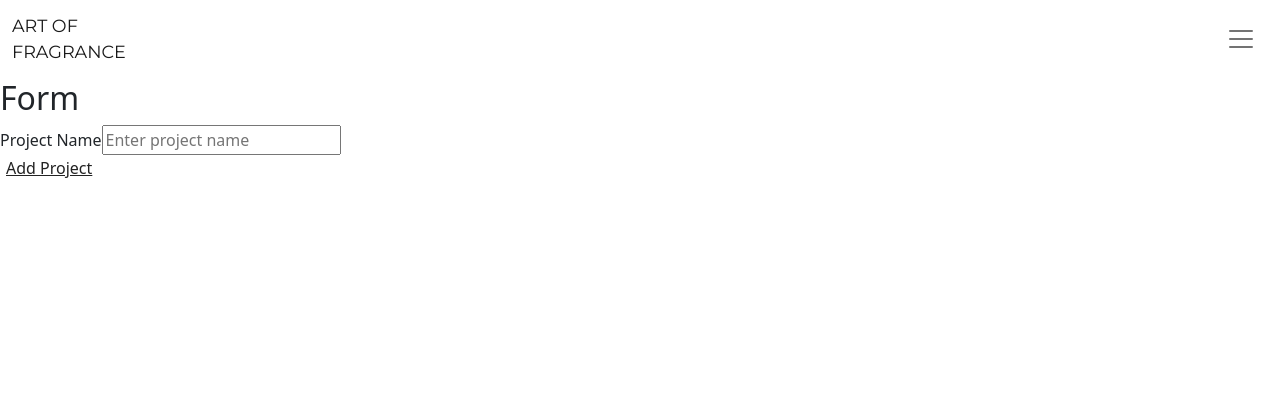
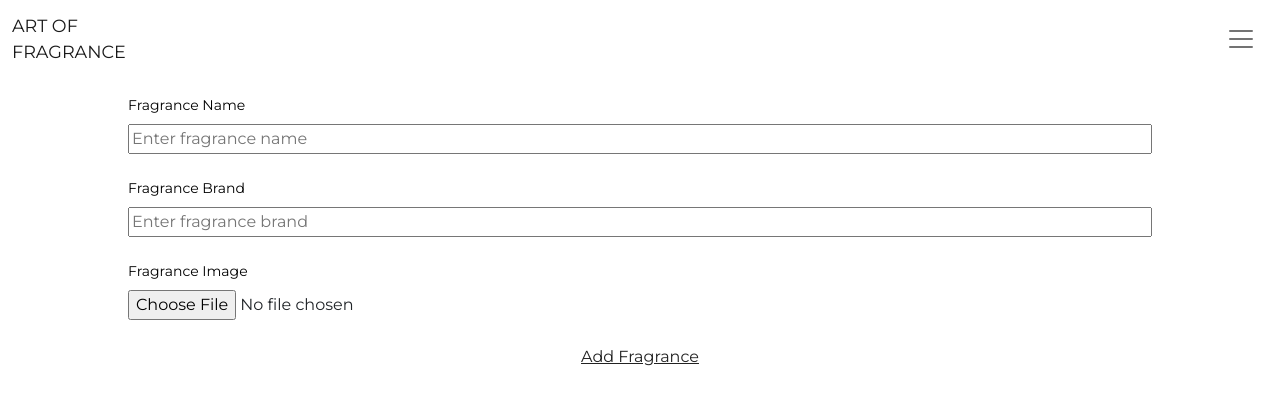
Before and after one commit to 1Zapien/fragrance-app, a React (Create React App) app: page /addfragrance in a window 1280 px wide. Shown: the top 404 px of the page. Built offline with nearby package versions, Linux system fonts and the light colour scheme.

Commit message:
login test

```diff
--- a/package.json
+++ b/package.json
@@ -7,6 +7,7 @@
     "@testing-library/react": "^12.1.3",
     "@testing-library/user-event": "^13.5.0",
     "bootstrap": "^5.1.3",
+    "firebase": "^9.6.8",
     "react": "^17.0.2",
     "react-bootstrap": "^2.2.0",
     "react-dom": "^17.0.2",
--- a/src/components/handlelogin/LoginInfo.js
+++ b/src/components/handlelogin/LoginInfo.js
@@ -1,13 +1,70 @@
 import login_img from "../../images/loginhero.jpg";
 import classes from "./LoginInfo.module.css";
 import "../../App.css";
-import FacebookLogin from "react-facebook-login/dist/facebook-login-render-props";
-
-const responseFacebook = response => {
-  console.log(response);
-};
+// import FacebookLogin from "react-facebook-login/dist/facebook-login-render-props";
+import { FacebookAuthProvider, signInWithPopup, getAuth } from "firebase/auth";
+// import firebase from "../../firebase";
+import { Navigate } from "react-router-dom";
+import { useContext } from "react";
+import AuthContext from "../../store/auth-context";
 
 function LoginInfo() {
+  const provider = new FacebookAuthProvider();
+
+  const authCtx = useContext(AuthContext);
+
+  const auth = getAuth();
+  console.log("this is auth " + auth);
+  console.log(authCtx.isLoggedIn);
+
+  // const user = auth.currentUser;
+
+  function loginHandler(event) {
+    if (authCtx.isLoggedIn) {
+      console("login should be true");
+      // User is signed in, see docs for a list of available properties
+      // https://firebase.google.com/docs/reference/js/firebase.User
+      // ...
+      // console.log(user);
+
+      <Navigate to="/home" replace={true} />;
+    } else {
+      signInWithPopup(auth, provider)
+        .then(result => {
+          // This gives you a Facebook Access Token. You can use it to access the Facebook API.
+          const credential = FacebookAuthProvider.credentialFromResult(result);
+          const token = credential.accessToken;
+
+          console.log(result);
+
+          console("trying to login");
+
+          // const user = result.user;
+          authCtx.login(token);
+          console.log(authCtx.isLoggedIn);
+          <Navigate to="/home" replace={true} />;
+        })
+        .catch(error => {
+          // Handle Errors here.
+          const errorCode = error.code;
+          console.log("this is the error code" + errorCode);
+
+          const errorMessage = error.message;
+          console.log("this is the error message " + errorMessage);
+          // The email of the user's account used.
+          const email = error.email;
+          console.log("emailed used " + email);
+
+          // AuthCredential type that was used.
+          const credential = FacebookAuthProvider.credentialFromError(error);
+          // ...
+
+          console.log("credentials error " + credential);
+          event.preventDefault();
+        });
+    }
+  }
+
   return (
     <div className={classes.layout}>
       <div className={classes.img_background}>
@@ -26,14 +83,15 @@ function LoginInfo() {
         <Link to="home">Log in with Facebook -></Link>
       </nav> */}
       {/* <FacebookComponent /> */}
-      <FacebookLogin
+      {/* <FacebookLogin
         appId={process.env.REACT_APP_FBLOGIN}
         autoLoad
         callback={responseFacebook}
         render={renderProps => (
           <button onClick={renderProps.onClick}>Log in with Facebook -></button>
         )}
-      />
+      /> */}
+      <button onClick={loginHandler}>Log in with Facebook -></button>
     </div>
   );
 }
--- a/src/components/layout/HomeBanner.js
+++ b/src/components/layout/HomeBanner.js
@@ -1,13 +1,37 @@
 import { Link } from "react-router-dom";
+import classes from "./HomeBanner.module.css";
+import home_hero from "../../images/le_labo.jpg";
 function HomeBanner() {
   return (
-    <div>
-      <h2>
+    <div className={classes.layout}>
+      {/* <h2>
         Hello Juan Zapien, you currently have 15 Fragrances. You currently have
         ___/none.
       </h2>
       <nav>
         <Link to="/todays">Add Todays Fragrance </Link>
+      </nav> */}
+
+      <div className={classes.img_background}>
+        <img
+          className={classes.login_img}
+          src={home_hero}
+          alt="login hero"
+        ></img>
+      </div>
+
+      <h2 className={classes.app__text}>
+        Hello Juan Zapien, you currently have 15 Fragrances. You currently have
+        ___/none.
+      </h2>
+      {/* <nav>
+        <Link to="home">Log in with Facebook -></Link>
+      </nav> */}
+      {/* <FacebookComponent /> */}
+      <nav>
+        <Link to="/addfragrance" className={classes.banner_action}>
+          Add Fragrance
+        </Link>
       </nav>
     </div>
   );
--- /dev/null
+++ b/src/components/layout/HomeBanner.module.css
@@ -0,0 +1,57 @@
+@import url("https://fonts.googleapis.com/css2?family=Lato&family=Merriweather&family=Montserrat:wght@400;500;700;900&display=swap");
+
+/* font-family: "Lato", sans-serif;
+font-family: "Merriweather", serif;
+font-family: "Montserrat", sans-serif; */
+
+.layout {
+  display: flex;
+  flex-direction: column;
+  align-items: center;
+  margin: 1rem 0rem 0rem 0rem;
+  padding-bottom: 2rem;
+  border-bottom: 2px solid #979797;
+}
+
+.img_background {
+  text-align: center;
+  padding: 2rem 2rem;
+  background-image: url("../../images/login_background.svg");
+  background-repeat: no-repeat;
+  background-position: 95% 50%;
+  background-size: auto 95%;
+}
+
+.layout h1 {
+  font-family: "Montserrat", sans-serif;
+  max-width: 75%;
+  width: min-content;
+  margin-top: -5rem;
+  font-size: 1.5rem;
+}
+
+.login_img {
+  max-width: 70%;
+}
+
+.app__text {
+  font-family: "Montserrat", sans-serif;
+  color: #979797;
+  text-align: center;
+  max-width: 60%;
+  margin: 2rem 0rem;
+  font-size: 1rem;
+}
+
+.banner_action {
+  border: none;
+  background: none;
+  font-family: "Montserrat", sans-serif;
+  color: #222;
+  font-size: 1.2rem;
+  text-decoration: underline;
+}
+
+.banner_action:hover {
+  color: #64686a;
+}
--- a/src/components/project/SubmitFragranceForm.js
+++ b/src/components/project/SubmitFragranceForm.js
@@ -2,41 +2,66 @@ import classes from "./SubmitFragranceForm.module.css";
 import { useRef } from "react";
 
 function SubmitFragranceForm(props) {
+  // const [selectedFile, setSelectedFile] = useState("");
+
   const inputNameRef = useRef();
+  const inputBrandRef = useRef();
+  const inputImgRef = useRef();
 
   function submitHandler(event) {
     event.preventDefault();
 
     const fragranceName = inputNameRef.current.value;
+    const brandName = inputBrandRef.current.value;
+    const fragranceImg = inputImgRef.current.value;
+    console.log(fragranceImg);
 
     const fragranceData = {
-      name: fragranceName
-      // url: projectUrl,
-      // sourceUrl: projectSourceUrl,
-      // description: projectDescription
-      // // questions: projectQuestion
+      name: fragranceName,
+      brand: brandName,
+      image: fragranceImg
     };
 
     props.onSubmitFragrance(fragranceData);
   }
+
   return (
     <div>
       <div className={classes.form__card}>
         <form onSubmit={submitHandler} className={classes.form_content}>
-          <h2>Form</h2>
           <div className={classes.form__section}>
-            <label htmlFor="project-name">Project Name</label>
+            <label htmlFor="project-name">Fragrance Name</label>
             <input
               type="text"
               required
               id="project-name"
               ref={inputNameRef}
-              placeholder="Enter project name"
+              placeholder="Enter fragrance name"
+            />
+          </div>
+          <div className={classes.form__section}>
+            <label htmlFor="project-name">Fragrance Brand</label>
+            <input
+              type="text"
+              required
+              id="project-name"
+              ref={inputBrandRef}
+              placeholder="Enter fragrance brand"
+            />
+          </div>
+          <div className={classes.form__section}>
+            <label htmlFor="fragrance-img">Fragrance Image</label>
+            <input
+              type="file"
+              required
+              id="fragrance-img"
+              ref={inputImgRef}
+              placeholder="Enter fragrance image"
             />
           </div>
         </form>
         <div className={classes.form__submit}>
-          <button className={classes.project__submit}>Add Project</button>
+          <button className={classes.project__submit}>Add Fragrance</button>
         </div>
       </div>
     </div>
--- a/src/components/project/SubmitFragranceForm.module.css
+++ b/src/components/project/SubmitFragranceForm.module.css
@@ -0,0 +1,40 @@
+@import url("https://fonts.googleapis.com/css2?family=Lato&family=Merriweather&family=Montserrat:wght@400;500;700;900&display=swap");
+
+.form__card {
+  text-align: center;
+}
+
+.form_content {
+  display: flex;
+  flex-direction: column;
+  flex: 1;
+  align-items: center;
+  justify-content: center;
+}
+
+.form__section {
+  width: 80%;
+  margin: 0.5rem 0rem;
+}
+
+.form__section label {
+  font-size: 14px;
+  display: block;
+  margin: 0.5rem 0rem;
+  width: 100%;
+  /* color: #1a374d; */
+  color: black;
+  text-align: left;
+  font-family: "Montserrat", sans-serif;
+  margin: 0.5rem 0rem;
+}
+
+.form__section input {
+  width: 100%;
+  font-family: "Montserrat", sans-serif;
+}
+
+.form__submit button {
+  font-family: "Montserrat", sans-serif;
+  margin: 1rem 0rem;
+}
--- /dev/null
+++ b/src/firebase/index.js
@@ -0,0 +1,21 @@
+import { initializeApp } from "firebase/app";
+
+// TODO: Add SDKs for Firebase products that you want to use
+// https://firebase.google.com/docs/web/setup#available-libraries
+
+// Your web app's Firebase configuration
+// For Firebase JS SDK v7.20.0 and later, measurementId is optional
+const firebaseConfig = {
+  apiKey: process.env.REACT_APP_FBFIREBASE,
+  authDomain: process.env.REACT_APP_AUTHDOMAIN,
+  databaseURL: process.env.REACT_APP_DATAURL,
+  projectId: process.env.REACT_APP_PROJID,
+  storageBucket: process.env.REACT_APP_BUCKET,
+  messagingSenderId: process.env.REACT_APP_SENDERID,
+  appId: process.env.REACT_APP_APPID,
+  measurementId: process.env.REACT_APP_MEASUREID
+};
+
+// Initialize Firebase
+const firebase = initializeApp(firebaseConfig);
+export default firebase;
--- a/src/index.js
+++ b/src/index.js
@@ -4,13 +4,17 @@ import "./index.css";
 import App from "./App";
 import reportWebVitals from "./reportWebVitals";
 import { BrowserRouter } from "react-router-dom";
+import { AuthContextProvider } from "./store/auth-context";
+// Import the functions you need from the SDKs you need
 
 ReactDOM.render(
-  <React.StrictMode>
-    <BrowserRouter>
-      <App />
-    </BrowserRouter>
-  </React.StrictMode>,
+  <AuthContextProvider>
+    <React.StrictMode>
+      <BrowserRouter>
+        <App />
+      </BrowserRouter>
+    </React.StrictMode>
+  </AuthContextProvider>,
   document.getElementById("root")
 );
 
--- /dev/null
+++ b/src/store/auth-context.js
@@ -0,0 +1,36 @@
+import React, { useState } from "react";
+
+const AuthContext = React.createContext({
+  token: "",
+  isLoggedIn: false,
+  login: token => {},
+  logout: () => {}
+});
+
+export const AuthContextProvider = props => {
+  const [token, setToken] = useState(null);
+
+  const userIsLoggedIn = token ? true : false;
+
+  const loginHandler = token => {
+    setToken(token);
+  };
+
+  const logoutHandler = () => {
+    setToken(null);
+  };
+
+  const contextValue = {
+    token: token,
+    isLoggedIn: userIsLoggedIn,
+    login: loginHandler,
+    logout: logoutHandler
+  };
+  return (
+    <AuthContext.Provider value={contextValue}>
+      {props.children}
+    </AuthContext.Provider>
+  );
+};
+
+export default AuthContext;
```
Also changed, not shown: 1 other file (tests, documents, lock files or other folders).
